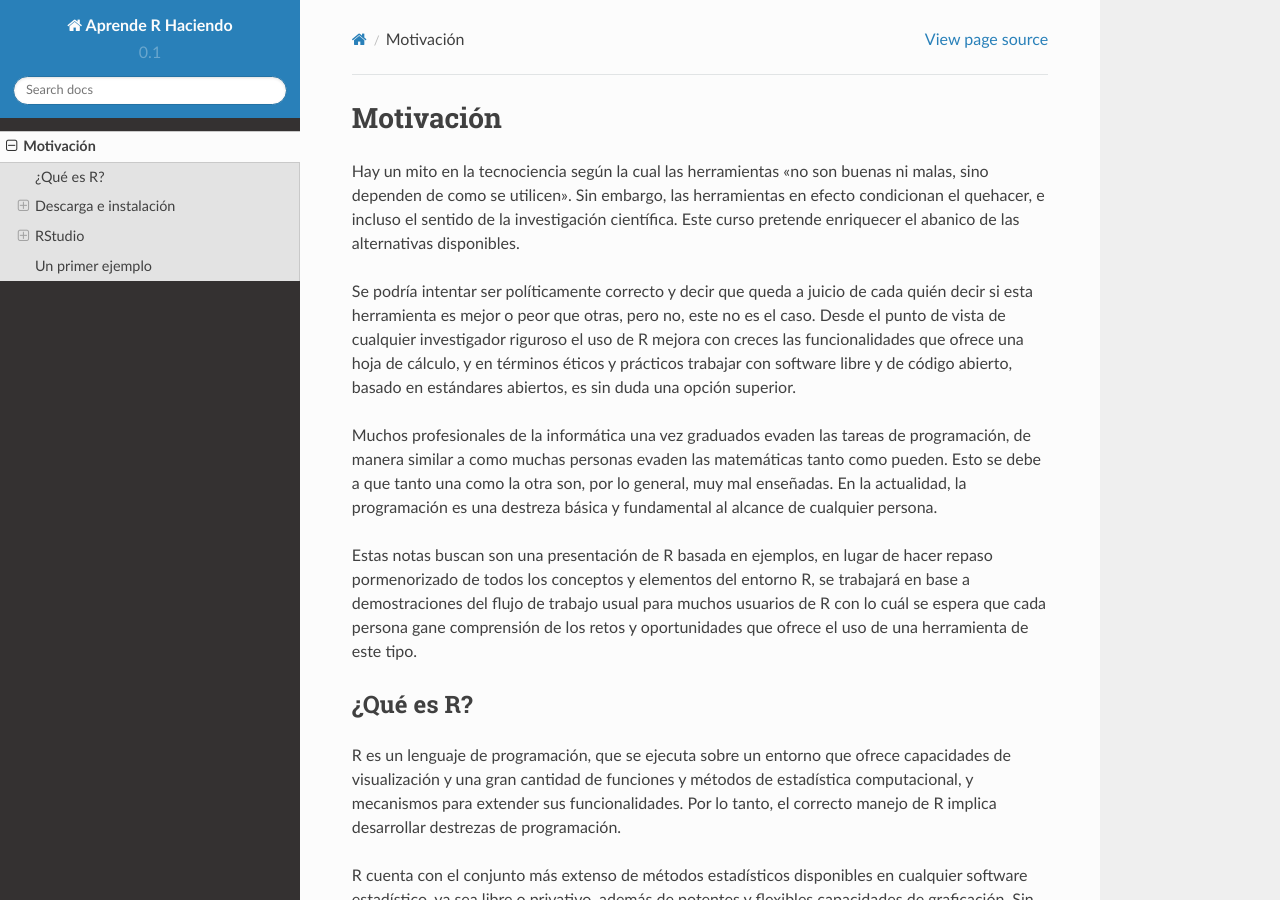
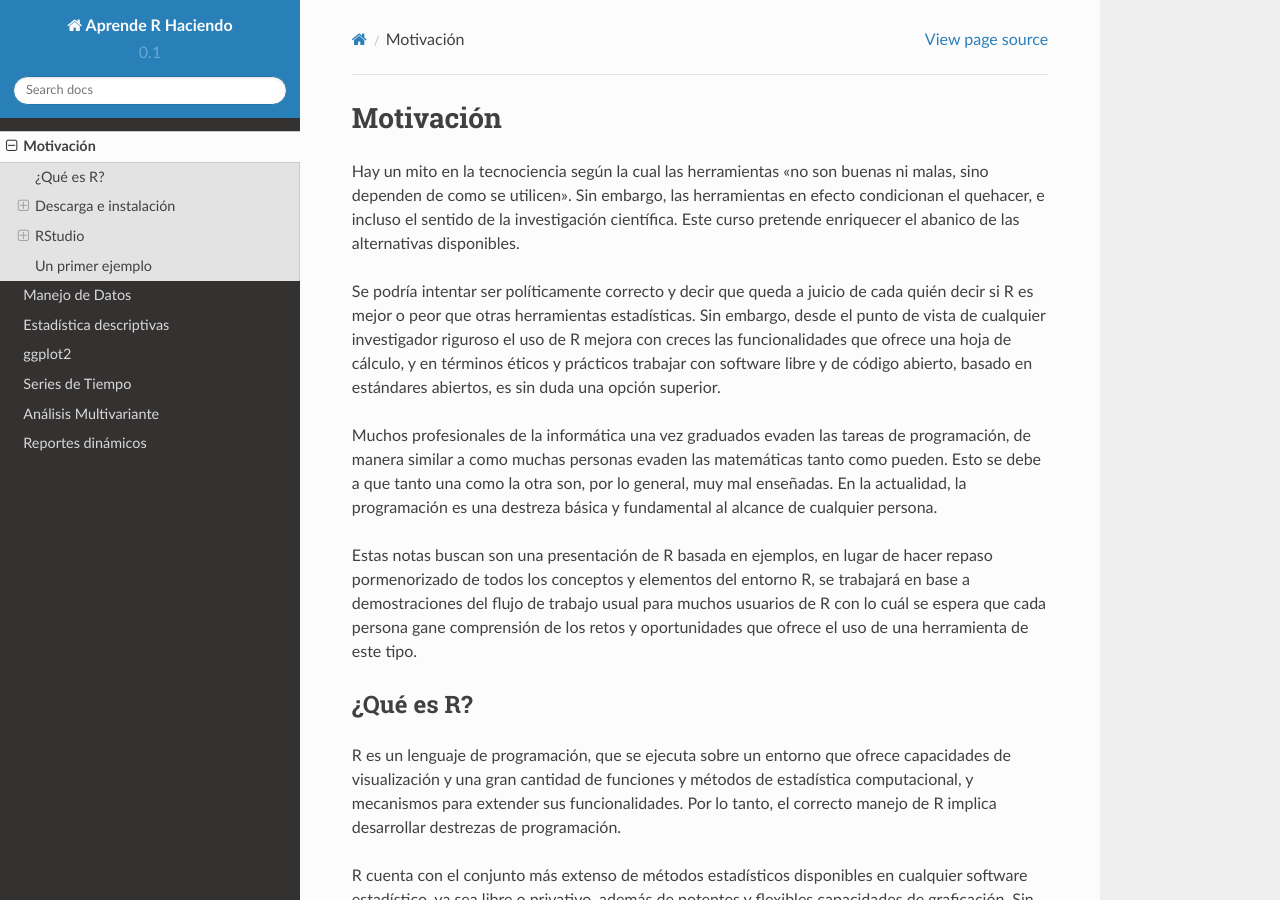
Before and after one commit to map0logo/AprendeRHaciendo, a Sphinx documentation site: the page built from source/introR_RStudio.rst, in a window 1280 px wide and 900 px high. Built offline with Sphinx 7.4.7 and the Read the Docs theme 2.0.0, drawn with Linux system fonts in a browser that asks for light colours; some of the changed text lies outside the part shown.

Commit message:
Add titles to pages

```diff
--- a/source/descriptivas.rst
+++ b/source/descriptivas.rst
@@ -0,0 +1,3 @@
+************************
+Estadística descriptivas
+************************
--- a/source/ggplot2.rst
+++ b/source/ggplot2.rst
@@ -0,0 +1,3 @@
+*******
+ggplot2
+*******
--- a/source/introR_RStudio.rst
+++ b/source/introR_RStudio.rst
@@ -3,32 +3,29 @@ Motivación
 **********
 
 Hay un mito en la tecnociencia según la cual las herramientas "no son buenas
-ni malas, sino dependen de como se utilicen". Sin embargo,
-las herramientas en efecto condicionan el quehacer, e incluso el sentido de
-la investigación científica. Este curso pretende enriquecer el abanico de las
-alternativas disponibles.
+ni malas, sino dependen de como se utilicen". Sin embargo, las herramientas en
+efecto condicionan el quehacer, e incluso el sentido de la investigación
+científica. Este curso pretende enriquecer el abanico de las alternativas
+disponibles.
 
 Se podría intentar ser políticamente correcto y decir que queda a juicio de
-cada quién decir si esta herramienta es mejor o peor que otras, pero no,
-este no es el caso. Desde el punto de vista de cualquier investigador
-riguroso el uso de R mejora con creces las funcionalidades que ofrece una
-hoja de cálculo, y en términos éticos y prácticos trabajar con software libre
-y de código abierto, basado en estándares abiertos, es sin duda una opción
-superior.
+cada quién decir si R es mejor o peor que otras herramientas estadísticas. Sin
+embargo, desde el punto de vista de cualquier investigador riguroso el uso de R
+mejora con creces las funcionalidades que ofrece una hoja de cálculo, y en
+términos éticos y prácticos trabajar con software libre y de código abierto,
+basado en estándares abiertos, es sin duda una opción superior.
 
 Muchos profesionales de la informática una vez graduados evaden las tareas de
-programación, de manera similar a como muchas personas evaden las
-matemáticas tanto como pueden. Esto se debe a que tanto una como la otra
-son, por lo general, muy mal enseñadas. En la actualidad,
-la programación es una destreza básica y fundamental al alcance de cualquier
-persona.
+programación, de manera similar a como muchas personas evaden las matemáticas
+tanto como pueden. Esto se debe a que tanto una como la otra son, por lo
+general, muy mal enseñadas. En la actualidad, la programación es una destreza
+básica y fundamental al alcance de cualquier persona.
 
-Estas notas buscan son una presentación de R basada en ejemplos,
-en lugar de hacer repaso pormenorizado de todos los conceptos y elementos del
-entorno R, se trabajará en base a demostraciones del flujo de trabajo usual
-para muchos usuarios de R con lo cuál se espera que cada persona gane
-comprensión de los retos y oportunidades que ofrece el uso de una
-herramienta de este tipo.
+Estas notas buscan son una presentación de R basada en ejemplos, en lugar de
+hacer repaso pormenorizado de todos los conceptos y elementos del entorno R, se
+trabajará en base a demostraciones del flujo de trabajo usual para muchos
+usuarios de R con lo cuál se espera que cada persona gane comprensión de los
+retos y oportunidades que ofrece el uso de una herramienta de este tipo.
 
 ¿Qué es R?
 ==========
@@ -40,11 +37,11 @@ Por lo tanto, el correcto manejo de R implica desarrollar destrezas de
 programación.
 
 R cuenta con el conjunto más extenso de métodos estadísticos disponibles en
-cualquier software estadístico, ya sea libre o privativo,
-además de potentes y flexibles capacidades de graficación. Sin embargo,
-el diseño de R en tanto que lenguaje de programación,
-presenta debilidades que han motivado críticas incluso por sus usuarios más
-fieles, un ejemplo de esto es el libro `The R inferno`_.
+cualquier software estadístico, ya sea libre o privativo, además de potentes y
+flexibles capacidades de graficación. Sin embargo, el diseño de R en tanto que
+lenguaje de programación, presenta debilidades que han motivado críticas
+incluso por sus usuarios más fieles, un ejemplo de esto es el libro
+`The R inferno`_.
 
 Descarga e instalación
 ======================
@@ -68,8 +65,8 @@ pueden tener incompatibilidad con los paquetes propios de R.
 Para resolver esto se configuran los repositorios según la información que
 aparece en: http://cran.r-project.org/bin/linux/
 
-Se generan paquetes de las últimas versiones de R para Debian, Redhat,
-SUSE y Ubuntu, si utiliza una distribución que no es compatible con ninguno
+Se generan paquetes de las últimas versiones de R para Debian, Redhat, SUSE y
+Ubuntu, si utiliza una distribución que no es compatible con ninguno
 de estos repositorios, puede compilar la última versión de R desde las fuentes
 http://cran.r-project.org/sources.html
 
--- a/source/manejoDatos.rst
+++ b/source/manejoDatos.rst
@@ -0,0 +1,3 @@
+***************
+Manejo de Datos
+***************
--- a/source/multivariante.rst
+++ b/source/multivariante.rst
@@ -0,0 +1,3 @@
+**********************
+Análisis Multivariante
+**********************
--- a/source/reportesDinamicos.rst
+++ b/source/reportesDinamicos.rst
@@ -0,0 +1,3 @@
+******************
+Reportes dinámicos
+******************
--- a/source/seriesTiempo.rst
+++ b/source/seriesTiempo.rst
@@ -0,0 +1,3 @@
+****************
+Series de Tiempo
+****************
```
Also changed, not shown: other parts of source/introR_RStudio.rst (+3 -4 lines).
